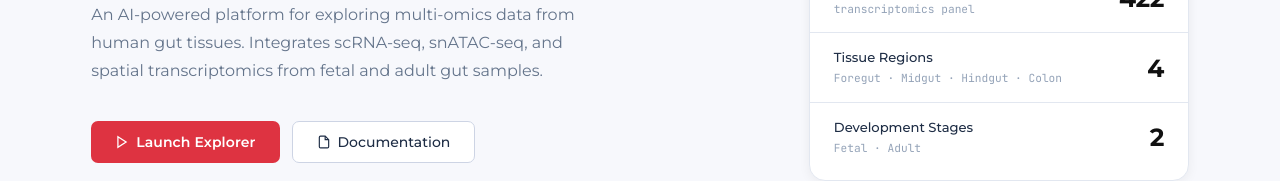
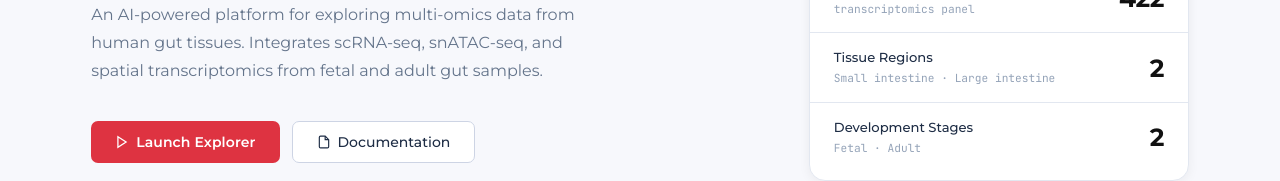
Before and after one commit to Kevin4335/GutOmicsAtlas-new, a React (Vite) app in the folder frontend/: page / in a window 1280 px wide. Shown: the part 311-492 px from the top of the page. Built offline with nearby package versions, Linux system fonts and the light colour scheme.

Commit message:
frontend changes

```diff
--- a/frontend/src/pages/Home.tsx
+++ b/frontend/src/pages/Home.tsx
@@ -32,7 +32,7 @@ const HOME_STYLE_TAG = `
 const STATS = [
   { label: 'Omics Modalities', hint: 'scRNA · snATAC · Spatial TX', value: '3' },
   { label: 'Spatial Genes', hint: 'transcriptomics panel', value: '422' },
-  { label: 'Tissue Regions', hint: 'Foregut · Midgut · Hindgut · Colon', value: '4' },
+  { label: 'Tissue Regions', hint: 'Small intestine · Large intestine', value: '2' },
   {
     label: 'Development Stages',
     hint: 'Fetal · Adult',
--- a/frontend/src/pages/SpatialTranscriptomics.tsx
+++ b/frontend/src/pages/SpatialTranscriptomics.tsx
@@ -307,7 +307,7 @@ export default function SpatialTranscriptomics() {
             </div>
             <h2 className="st-pvs-title">Spatial Transcriptomics</h2>
             <p className="st-pvs-desc">
-              Spatial gene expression (Visium) across fetal gut small intestine (duodenum and jejunum) and large
+              Spatial gene expression (Xenium) across fetal gut small intestine (duodenum and jejunum) and large
               intestinal (colon) tissue sections. Use overview and spatial area for static reference maps; search a gene
               under Gene expression to load feature plots from the server.
             </p>
```
